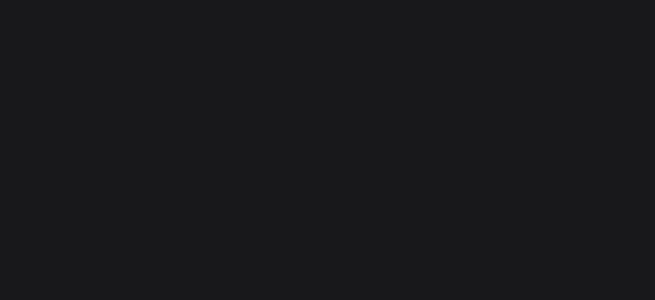
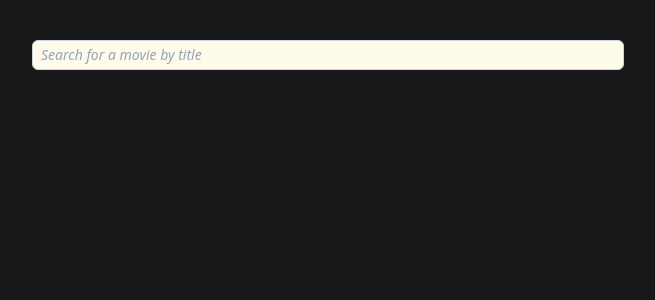
Before and after one commit to MichaelJRM/movie-search-vue, a Nuxt app: page / in a window 1280 px wide. Shown: the top 300 px of the page, without its empty margins (8-663 px from the left). Built offline with nearby package versions, Linux system fonts and the light colour scheme.

Commit message:
Index page.

```diff
--- a/nuxt.config.ts
+++ b/nuxt.config.ts
@@ -8,5 +8,13 @@
   },
   modules: [
     '@nuxtjs/tailwindcss',
-  ]
+    'nuxt-icon',
+    '@pinia/nuxt',
+  ],
+  imports: {
+    dirs: ['./stores'],
+  },
+  pinia: {
+    autoImports: ['defineStore', 'acceptHMRUpdate'],
+  },
 })
--- /dev/null
+++ b/pages/index.vue
@@ -0,0 +1,58 @@
+<template>
+    <div class="p-10 min-h-screen flex flex-col overflow-hidden">
+        <div :class="{'animate-pulse': (store.getMovies?.length ?? 0) == 0 && store.getIsLoading}"
+             class="w-1/3 min-w-full md:min-w-[37em]">
+            <SearchBar
+                    :current-page="store.getCurrentPage"
+                    :search-query="store.getSearchQuery"
+                    @onNewPage="onNewPage"
+                    @onNewSearchQuery="onNewSearchQuery"
+            />
+        </div>
+
+        <div v-if="store.getQueryError && !store.getIsLoading"
+             class="text-white mt-2 flex text-xs w-full flex-1 justify-center place-items-center">
+            {{ store.getQueryError }}
+        </div>
+
+        <div class="relative">
+            <div :class="videosContainerClasses"
+                 class="grid grid-cols-[repeat(auto-fit,_minmax(200px,_1fr))] gap-4 pt-8 z-10"
+            >
+                <VideoThumbnail v-for="movie in store.getMovies" :movie="movie"/>
+            </div>
+        </div>
+
+        <div
+                v-if="store.getIsLoading"
+                class="grid place-content-center absolute top-1/2 left-1/2 text-white"
+                style="transform: translate(-50%, -50%)"
+        >
+            <LoadingIndicator/>
+        </div>
+    </div>
+</template>
+
+<script lang="ts" setup>
+import {useIndexStore} from "~/stores/index-store";
+
+const store = useIndexStore();
+const videosContainerClasses = ref<string[]>([]);
+const videosContainerAnimationClasses = ['translate-y-[500%]', 'duration-700'];
+let searchTimeout: NodeJS.Timeout;
+
+async function onNewSearchQuery(query: string) {
+  if (searchTimeout) clearTimeout(searchTimeout);
+  searchTimeout = setTimeout(async () => {
+    videosContainerClasses.value = videosContainerAnimationClasses;
+    await store.fetchMovies(query);
+    videosContainerClasses.value = ['translate-y-0', 'duration-700'];
+  }, 500);
+}
+
+async function onNewPage(page: number) {
+  videosContainerClasses.value = videosContainerAnimationClasses;
+  await store.changePage(page);
+  videosContainerClasses.value = ['translate-y-0', 'duration-700'];
+}
+</script>
--- /dev/null
+++ b/stores/index-store.ts
@@ -0,0 +1,69 @@
+import {defineStore} from 'pinia';
+import {ResultType} from "~/util/data/result";
+
+
+export const useIndexStore = defineStore('index', () => {
+  const {$useCase} = useNuxtApp();
+  const movies = ref<MovieSearch[]>([]);
+  const currentSearchQuery = ref<string>('');
+  const currentPage = ref<number>(1);
+  const isLoading = ref<boolean>(false);
+  const queryError = ref<string>('');
+
+  const getMovies = computed<MovieSearch[]>(() => movies.value);
+  const getSearchQuery = computed<string>(() => currentSearchQuery.value);
+  const getCurrentPage = computed<number>(() => currentPage.value);
+  const getIsLoading = computed<boolean>(() => isLoading.value);
+  const getQueryError = computed<string>(() => queryError.value);
+
+  const fetchMovies = async (search: string) => {
+    // currentSearchQuery.value = search.trim();
+    currentSearchQuery.value = search.trim();
+
+    if (currentSearchQuery.value === '') {
+      movies.value = [];
+      return;
+    }
+    isLoading.value = true;
+    await new Promise(res => setTimeout(res, 1000));
+    const result = await $useCase.movie.search(currentSearchQuery.value, currentPage.value);
+    console.log(result);
+    switch (result.type) {
+      case ResultType.Success:
+        if (result.data.hasOwnProperty('Error')) {
+          queryError.value = result.data['Error'] as string;
+          movies.value = [];
+          break;
+        } else if (queryError.value !== '') {
+          queryError.value = '';
+        }
+        movies.value = result.data.Search;
+        break;
+      case ResultType.Failure:
+        console.error(result.error);
+        break;
+    }
+    isLoading.value = false;
+  }
+
+  const changePage = async (newPage: number) => {
+    if (newPage < 1) return;
+    currentPage.value = newPage;
+    await fetchMovies(currentSearchQuery.value);
+  }
+
+  return {
+    getMovies,
+    getSearchQuery,
+    getCurrentPage,
+    getIsLoading,
+    getQueryError,
+    fetchMovies,
+    changePage,
+  }
+});
+
+
+if (import.meta.hot) {
+  import.meta.hot.accept(acceptHMRUpdate(useIndexStore, import.meta.hot))
+}
```
Also changed, not shown: package.json (+5 -2 lines).
